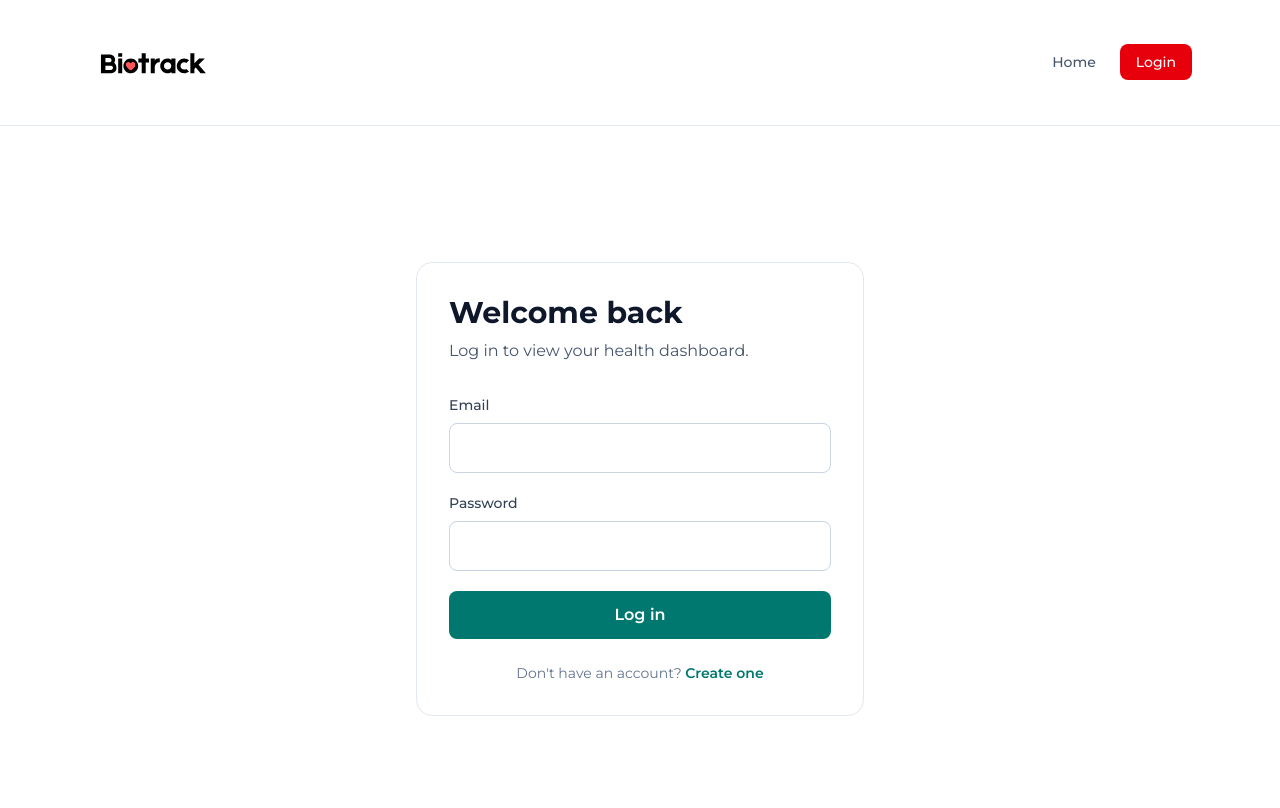
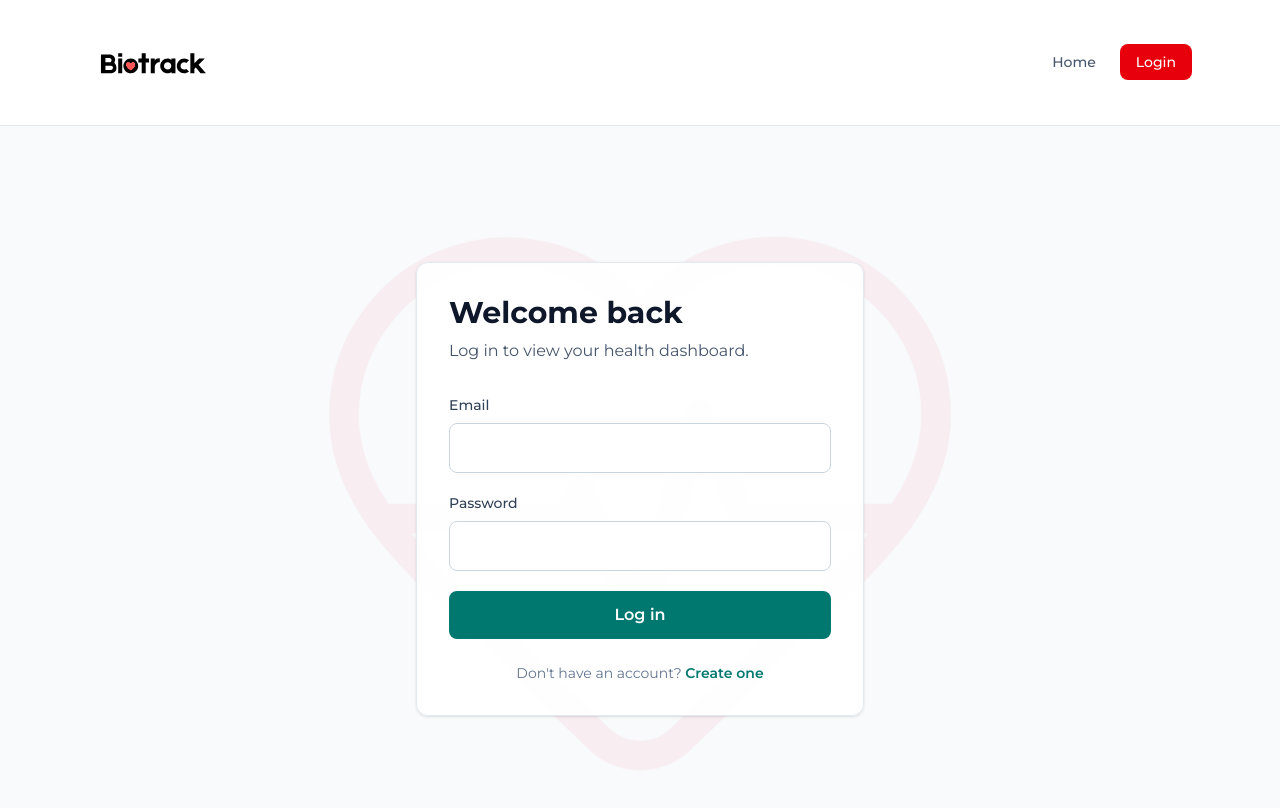
Before and after one commit to Mars-shah/BioTrack, a React (Vite) app in the folder client/: page /login in a window 1280 px wide. Shown: the top 808 px of the page. Built offline with nearby package versions, Linux system fonts and the light colour scheme; no server answers.

Commit message:
Adding heart animation to login page

```diff
--- a/client/src/index.css
+++ b/client/src/index.css
@@ -5,3 +5,26 @@
 body {
   font-family: "Montserrat", Arial, sans-serif;
 }
+
+@keyframes heartPulse {
+  0%,
+  100% {
+    transform: scale(1);
+    opacity: 0.05;
+  }
+
+  50% {
+    transform: scale(1.06);
+    opacity: 0.10;
+  }
+}
+
+.login-heart-pulse {
+  animation: heartPulse 3s ease-in-out infinite;
+}
+
+@media (prefers-reduced-motion: reduce) {
+  .login-heart-pulse {
+    animation: none;
+  }
+}
--- a/client/src/pages/Login.tsx
+++ b/client/src/pages/Login.tsx
@@ -2,6 +2,7 @@ import { useState } from "react";
 import type { FormEvent } from "react";
 
 import { Link, useNavigate } from "react-router-dom";
+import { HeartPulse } from "lucide-react";
 
 import { loginUser } from "../services/api";
 
@@ -37,8 +38,21 @@ function Login() {
   }
 
   return (
-    <main className="flex min-h-[calc(100vh-73px)] items-center justify-center px-6">
-      <div className="w-full max-w-md rounded-2xl border border-slate-200 bg-white p-8">
+    <main className="relative flex min-h-[calc(100vh-73px)] items-center justify-center overflow-hidden bg-slate-50 px-6">
+
+      {/* Note to self * The animated heart behind the login box (delete if it looks funky) (change color maybe as well) */}
+      <div
+        className="login-heart-pulse pointer-events-none absolute"
+        aria-hidden="true"
+      >
+        <HeartPulse
+          strokeWidth={1}
+          className="h-[500px] w-[500px] text-red-500 sm:h-[600px] sm:w-[600px] lg:h-[700px] lg:w-[700px]"
+        />
+      </div>
+
+      <div className="relative z-10 w-full max-w-md rounded-xl border border-slate-200 bg-white/95 p-8 shadow-sm">
+
         <h1 className="text-3xl font-bold text-slate-900">
           Welcome back
         </h1>
@@ -47,7 +61,10 @@ function Login() {
           Log in to view your health dashboard.
         </p>
 
-        <form className="mt-8 space-y-5" onSubmit={handleSubmit}>
+        <form
+          className="mt-8 space-y-5"
+          onSubmit={handleSubmit}
+        >
           <div>
             <label
               htmlFor="email"
```
